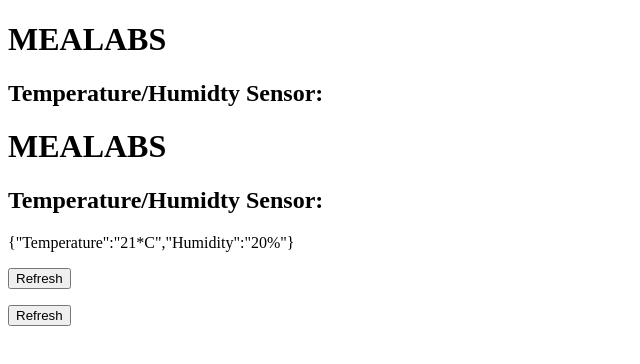
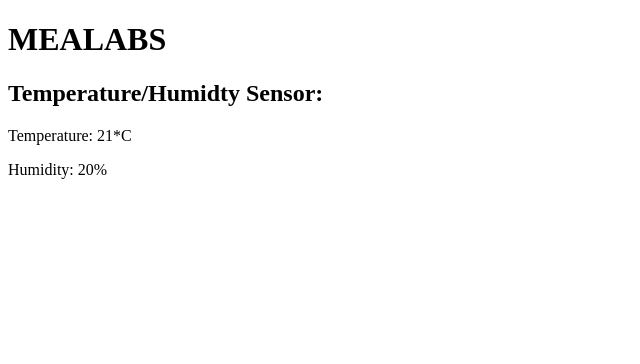
Before and after one commit to mealabs/server, a website: page views/index.html in a window 1280 px wide. Shown: the whole page, without its empty margins (0-640 px from the left). Drawn offline with nearby package versions, Linux system fonts and the light colour scheme.

Commit message:
website polls data

```diff
--- a/app.js
+++ b/app.js
@@ -6,6 +6,7 @@ const bodyParser = require("body-parser");
 const fs = require('fs')
 app.use(bodyParser.json());
 app.use(bodyParser.urlencoded({ extended: true }));
+app.use(express.static('public'))
 
 const user = "user";
 const password = "password";
--- a/data/temperature_humidity_sensor.json
+++ b/data/temperature_humidity_sensor.json
@@ -1 +1 @@
-{"Temperature":"233*C","Humidity":"100%"}
+{"Temperature":"23*C","Humidity":"10%"}
--- a/views/index.html
+++ b/views/index.html
@@ -10,28 +10,10 @@
         <h1>MEALABS</h1>
         <div>
             <h2>Temperature/Humidty Sensor:</h2>
-            <p id="sensor_data">{"Temperature":"21*C","Humidity":"20%"}</p>
+            <p id="temp_data">Temperature: 21*C</p>
+            <p id="humid_data">Humidity: 20%</p>
         </div>
-        <button onclick="Refresh()">Refresh</button>
-
-        <script>
-            function Refresh() {
-                var xhttp = new XMLHttpRequest();
-                xhttp.onreadystatechange = function() {
-                    if (this.readyState == 4 && this.status == 200) {
-                    document.getElementById("sensor_data").innerHTML = this.responseText;
-                    }
-                };
-                xhttp.open("POST", "http://localhost:80/", true);
-                xhttp.setRequestHeader("Content-type", "application/json")
-                xhttp.send('{"Temperature":"Humidity"}');
-            }
-            </script>
-            <script src="https://code.jquery.com/jquery-1.12.4.min.js"></script>
-            <script>
-                $(document).ready(function(){
-                    Refresh()
-                });
-            </script>
+        <script src="https://ajax.googleapis.com/ajax/libs/jquery/3.1.0/jquery.min.js"></script>
+        <script type="text/javascript" src="index.js"></script>
     </body>
 </html>
```
Also changed, not shown: public/index.js (added, +21 -0 lines).
